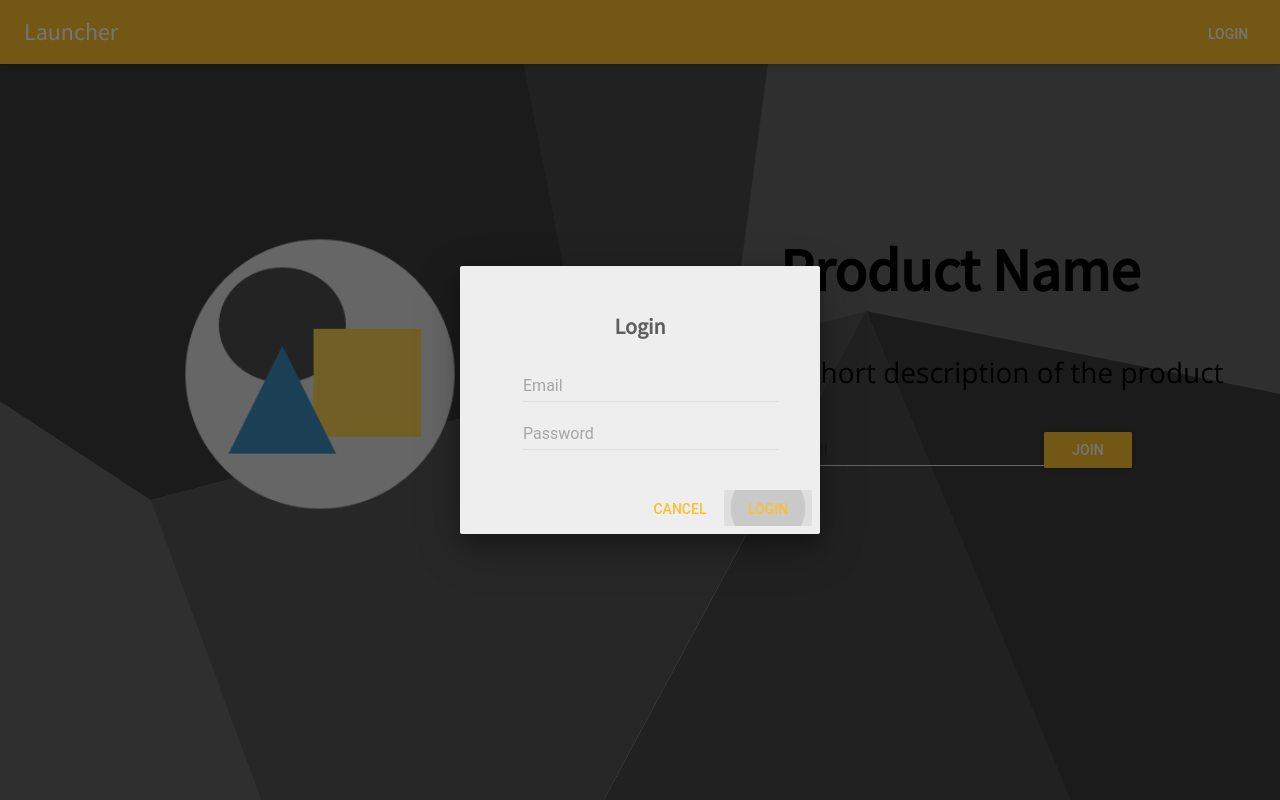
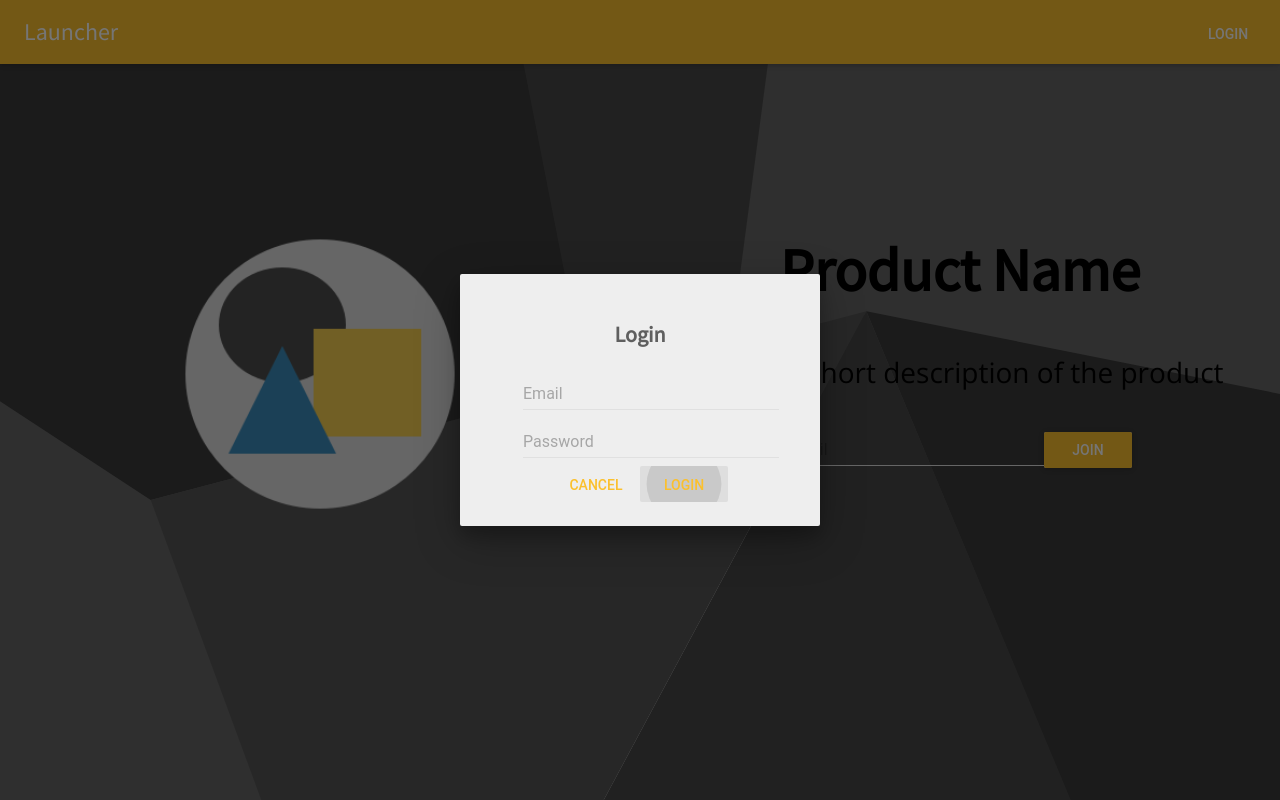
Before and after one commit to michailbrynard/rhino, a React (Create React App) app: page / in a window 1280 px wide. Both pictures are taken after a click on the button "LOGIN". Built offline with nearby package versions, Linux system fonts and the light colour scheme.

Commit message:
moved landing inputs and submit events into forms

```diff
--- a/src/containers/landing.js
+++ b/src/containers/landing.js
@@ -31,22 +31,6 @@ class Landing extends Component {
 	render() {
 		const { history, signup, login, signupErr, signupData, signupLoading, loginErr, loginData, loginLoading } = this.props
 
-		const actions = [
-			<FlatButton
-				label="Cancel"
-				primary={true}
-				onClick={this.handleClose}
-			/>,
-			<FlatButton
-				label="Login"
-				primary={true}
-				keyboardFocused={true}
-				onClick={() => {
-					login(this.state.email, this.state.password)
-				}}
-			/>,
-		];
-
 		return (
 			<div>
 				<AppBar title="Launcher" showMenuIconButton={false} iconElementRight={<FlatButton onClick={this.handleOpen} label="Login" />} />
@@ -54,11 +38,6 @@ class Landing extends Component {
 				<Dialog
 					contentStyle={{ maxWidth: "360px" }}
 					autoDetectWindowHeight={true}
-					actions={
-						loginLoading ?
-						[<SmallLoader/>] :
-							actions
-					}
 					modal={false}
 					open={this.state.open}
 					onRequestClose={this.handleClose}
@@ -69,6 +48,12 @@ class Landing extends Component {
 							loginErr ?
 								<p>Error: {loginErr}</p> : null
 						}
+						{
+							loginLoading ?
+							 <SmallLoader/> :
+								<form onSubmit={() => {
+									login(this.state.email, this.state.password)
+								}}>
 									<TextField
 										value={this.state.email}
 										onChange={e => this.setState({ email: e.target.value })}
@@ -81,6 +66,19 @@ class Landing extends Component {
 										hintText="Password"
 										type='password'
 									/><br />
+									<FlatButton
+										label="Cancel"
+										primary={true}
+										onClick={this.handleClose}
+									/>
+									<FlatButton
+										label="Login"
+										primary={true}
+										keyboardFocused={true}
+										type='submit'
+									/>
+								</form>
+						}
 					</div>
 				</Dialog>
 
@@ -104,6 +102,9 @@ class Landing extends Component {
 									signupErr ?
 										<p>Error: {signupErr}</p> : null
 								}
+								<form onSubmit={() => {
+									signup(this.state.email)
+								}}>
 									<TextField
 										value={this.state.email}
 										onChange={e => this.setState({ email: e.target.value })}
@@ -111,11 +112,10 @@ class Landing extends Component {
 									/>
 									{
 										signupLoading ?
-									<SmallLoader/> :
-										<RaisedButton onClick={() => {
-											signup(this.state.email)
-										}} label="Join" secondary={true} />
+											<SmallLoader /> :
+											<RaisedButton type='submit' label="Join" secondary={true} />
 									}
+								</form>
 								<br /><br />
 							</div>
 					}
```
Lines whose indentation alone changed are shown as unchanged.
